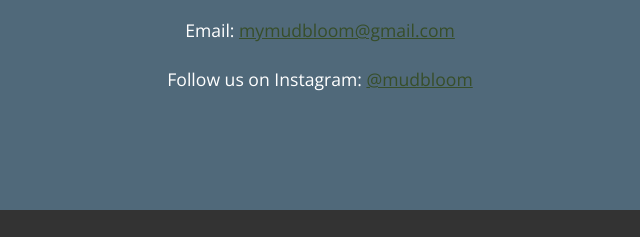
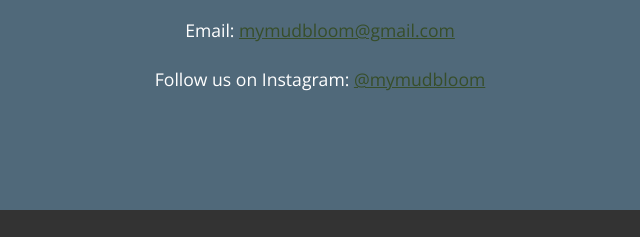
Before and after one commit to Graevn/mudbloom.github.io, a plain HTML site: page index.html in a window 1280 px wide. Shown: the part 2072-2309 px from the top of the page, 320-960 px from the left. Drawn offline with nearby package versions, Linux system fonts and the light colour scheme.

Commit message:
Update index.html

```diff
--- a/index.html
+++ b/index.html
@@ -80,7 +80,7 @@
       <h2>Connect</h2>
       <p>Skool: <a href="https://www.skool.com/inspire-create-manifest-5647/about?ref=f7b3fa4012e34f8c9c7b9f7b92dd13c2" target="_blank">Inspire Create Manifest</a></p>
       <p>Email: <a href="mailto:mymudbloom@gmail.com?subject=Info">mymudbloom@gmail.com</a></p>
-      <p>Follow us on Instagram: <a href="https://www.instagram.com/mymudbloom/" target="_blank">@mudbloom</a></p>
+      <p>Follow us on Instagram: <a href="https://www.instagram.com/mymudbloom/" target="_blank">@mymudbloom</a></p>
     </div>
   </section>
 
```
